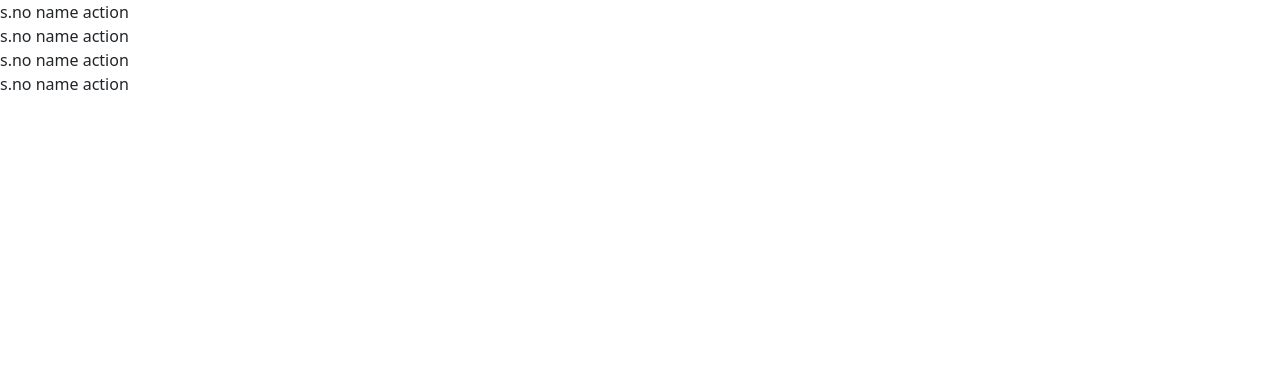
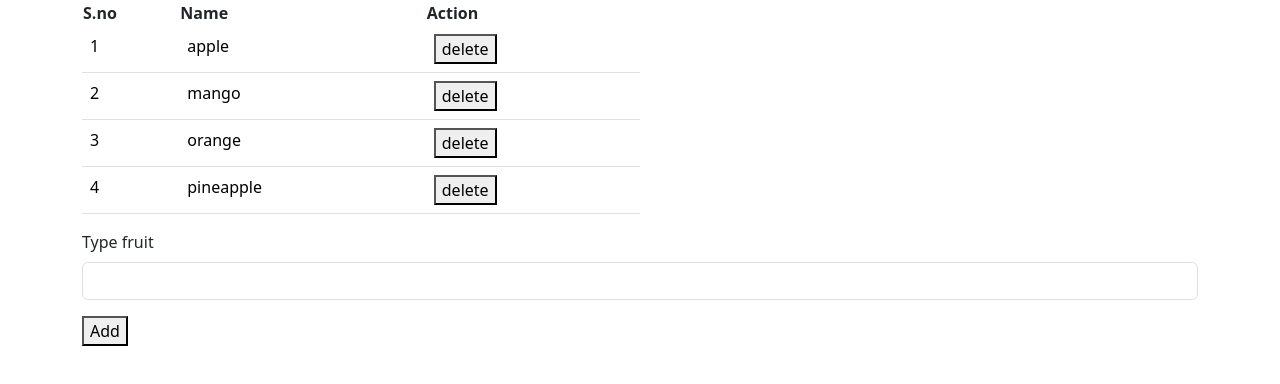
Before and after one commit to Reshmaasokan/my-vite-project, a React (Vite) app: page / in a window 1280 px wide. Shown: the top 384 px of the page. Built offline with nearby package versions, Linux system fonts and the light colour scheme.

Commit message:
added fruit items

```diff
--- a/src/pages/Simple_loop_with_table/Mainpage.jsx
+++ b/src/pages/Simple_loop_with_table/Mainpage.jsx
@@ -1,28 +1,71 @@
+import { Button } from "bootstrap"
 import { useState } from "react"
 
 export default function MainPage(){
 
     const [fruit,setFruit]=useState(["apple","mango","orange","pineapple"])
+    const [newfruit,setNewfruit]=useState("")
 
-    return(
+    const handlechange=(e)=>{
+           setNewfruit(e.target.value)
+    }
+
+    const handleadd=(e)=>{
+        e.preventDefault()
+        if(newfruit.trim()==""){
+            return;
+        }
+        setFruit([
+            ...fruit,
+            newfruit
+        ])
+
+        setNewfruit("")
+    }
+
+    const handledelete=(fruitIndex)=>{
+    }
+
+    return (
       <>
-        <div>{fruit.map((value,index)=>{
-            return(
-                <>
-                <table>
+      <div className="container">
+
+      <table className="table w-50">
           <thead>
-                        s.no
-                        name
-                        action
+            <th>S.no</th>
+            <th>Name</th>
+            <th>Action</th>
           </thead>
+          <tbody>
+            {fruit.map((value, index) => {
+                return (
+
+                    <tr>
+                      <td>{index + 1}</td>
+                      <td>{value}</td>
+                      <td>{<button onclick={()=>handledelete(index)}>delete</button>}</td>
+                    </tr>
+
+                );
+              })
+            }
+
+          </tbody>
       </table>
 
+      </div>
+
+       <div className="container">
+
+        <form onSubmit={handleadd}>
+            <label className="form-label">Type fruit</label>
+            <input type="text" className="form-control" value={newfruit} onChange={handlechange}/>
+            <button type="submit" className="mt-3">Add</button>
+        </form>
+
+       </div>
 
 
       </>
-            )
-        })}</div>
-
-        </>
-    )
+    );
 }
```
Lines whose indentation alone changed are shown as unchanged.
